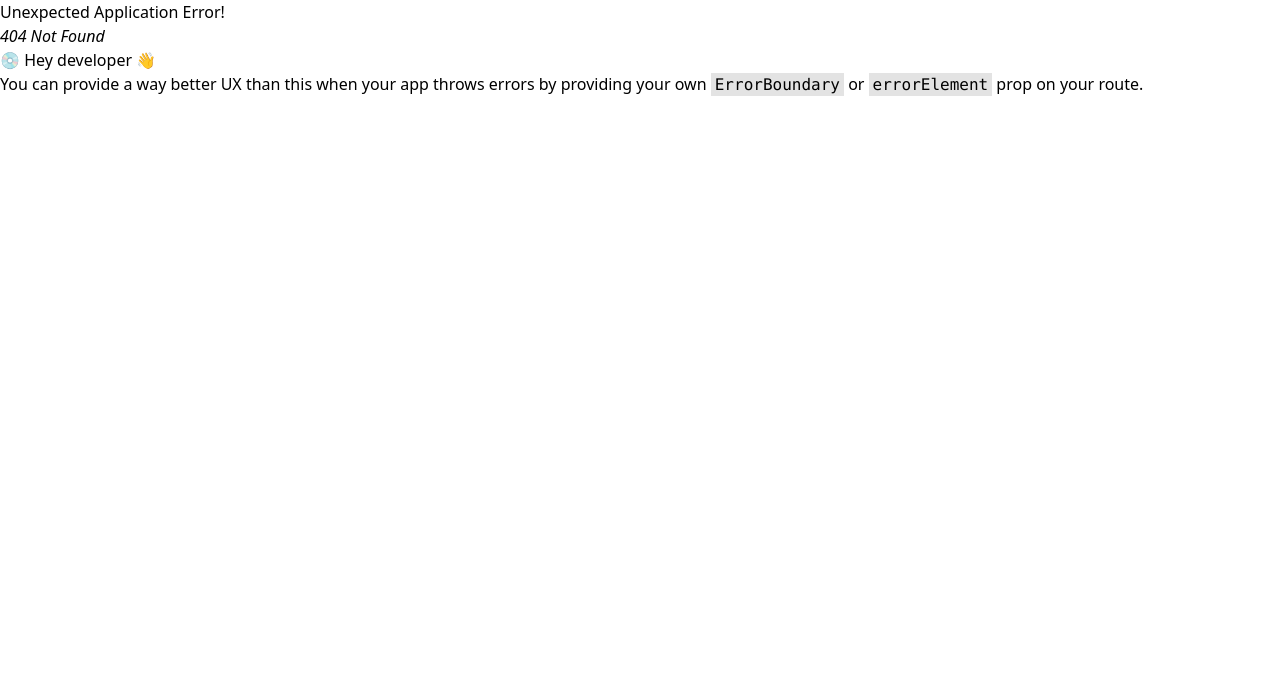
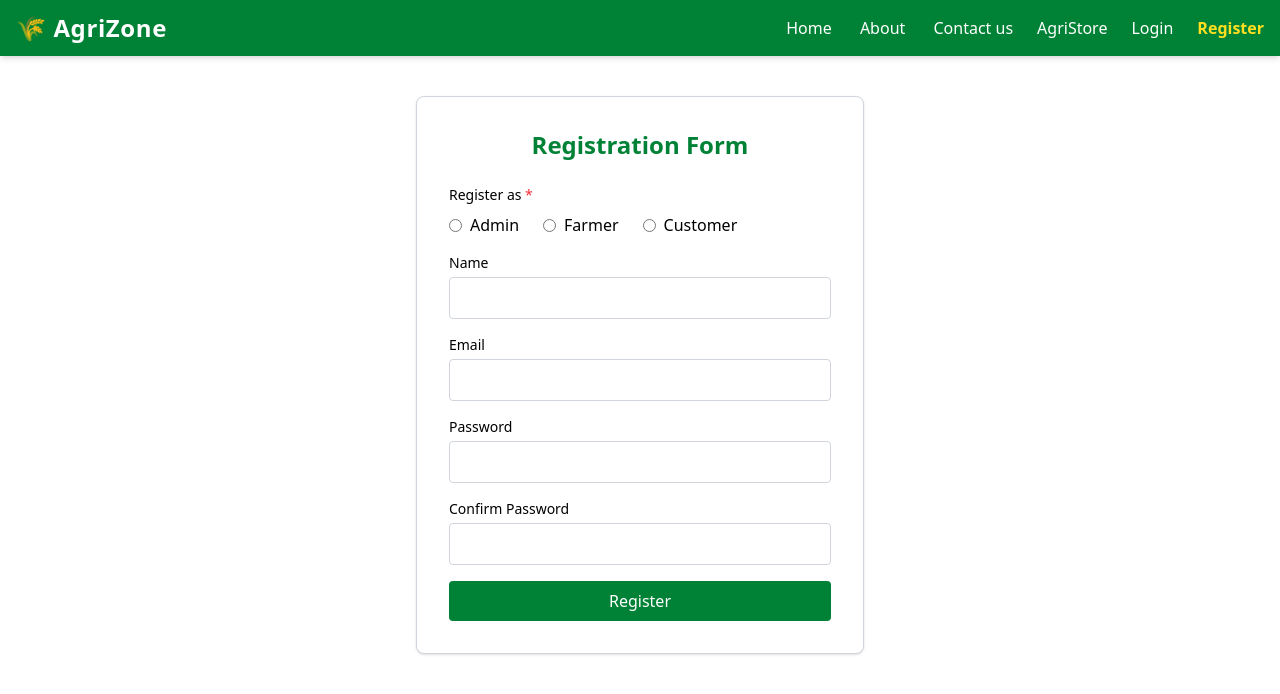
Before and after one commit to DipanshGore/agrizone, a React (Vite) app in the folder Client/: page /Register in a window 1280 px wide. Before the commit this address had no page. Shown: the top 694 px of the page. Built offline with nearby package versions, Linux system fonts and the light colour scheme.

Commit message:
registeration is done

```diff
--- a/Client/src/Routing/Router.jsx
+++ b/Client/src/Routing/Router.jsx
@@ -1,12 +1,25 @@
 import { createBrowserRouter } from 'react-router-dom';
 import App from '../App.jsx';
+import Register from '../pages/Register.jsx';
+import Home from '../pages/Home.jsx';
 
 const Routes = createBrowserRouter([
   {
     path: '/',
     element: <App />,
     children: [
-
+      {
+        index: true,
+        element: <Home />
+      },
+      {
+        path: '/Home',
+        element: <Home />
+      },
+      {
+        path: '/Register',
+        element: <Register />
+      }
     ],
   },
 ]);
--- /dev/null
+++ b/Client/src/pages/Home.jsx
@@ -0,0 +1,15 @@
+import React from 'react'
+
+const Home = () => {
+  return (
+    <div className='flex flex-col items-center justify-center min-h-screen text-black bg-white'>
+        <h1>Welcome to the Home Page of Agrizone</h1>
+        <p>This Website is under development.</p>
+        <p>🌾 Happy Farming! 🌾</p>
+        <p>Follow us on social media for the latest news and updates.</p>
+        <p>© 2025 Agrizone. All rights reserved.</p>
+    </div>
+  )
+}
+
+export default Home;
--- /dev/null
+++ b/Client/src/pages/Register.jsx
@@ -0,0 +1,189 @@
+import React, { useState } from 'react';
+
+const Register = () => {
+    const [form, setForm] = useState({
+        accountType: '',
+        name: '',
+        email: '',
+        password: '',
+        confirmPassword: '',
+        farmerType: '',
+    });
+    const [message, setMessage] = useState('');
+
+    const handleChange = (e) => {
+        setForm({
+            ...form,
+            [e.target.name]: e.target.value,
+        });
+    };
+
+    const handleAccountTypeChange = (e) => {
+        setForm({
+            ...form,
+            accountType: e.target.value,
+            farmerType: e.target.value === 'farmer' ? form.farmerType : '',
+        });
+    };
+
+    const handleSubmit = (e) => {
+        e.preventDefault();
+        if (!form.accountType) {
+            setMessage('Please select registration type.');
+            return;
+        }
+        if (form.password !== form.confirmPassword) {
+            setMessage('Passwords do not match!');
+            return;
+        }
+        if (form.accountType === 'farmer' && !form.farmerType) {
+            setMessage('Please select your farmer type.');
+            return;
+        }
+        setMessage(
+            `Registered as ${
+                form.accountType === 'Administrator'
+                    ? 'Administrator'
+                    : form.accountType === 'farmer'
+                    ? `Farmer (${form.farmerType})`
+                    : 'Customer'
+            }: ${form.name} (${form.email})`
+        );
+        setForm({
+            accountType: '',
+            name: '',
+            email: '',
+            password: '',
+            confirmPassword: '',
+            farmerType: '',
+        });
+    };
+
+    return (
+        <div className="max-w-md mx-auto mt-10 p-8 border border-gray-300 rounded-lg bg-white shadow">
+            <h2 className="text-2xl font-bold mb-6 text-green-700 text-center">Registration Form</h2>
+            <form onSubmit={handleSubmit} className="space-y-4">
+                <div>
+                    <label className="block mb-2 text-sm font-medium">Register as <span className="text-red-500">*</span></label>
+                    <div className="flex gap-6">
+                        <label className="flex items-center">
+                            <input
+                                type="radio"
+                                name="accountType"
+                                value="Administrator"
+                                checked={form.accountType === 'Administrator'}
+                                onChange={handleAccountTypeChange}
+                                required
+                                className="mr-2 cursor-pointer"
+                            />
+                            Admin
+                        </label>
+                        <label className="flex items-center">
+                            <input
+                                type="radio"
+                                name="accountType"
+                                value="farmer"
+                                checked={form.accountType === 'farmer'}
+                                onChange={handleAccountTypeChange}
+                                required
+                                className="mr-2 cursor-pointer"
+                            />
+                            Farmer
+                        </label>
+                        <label className="flex items-center">
+                            <input
+                                type="radio"
+                                name="accountType"
+                                value="customer"
+                                checked={form.accountType === 'customer'}
+                                onChange={handleAccountTypeChange}
+                                required
+                                className="mr-2 cursor-pointer"
+                            />
+                            Customer
+                        </label>
+                    </div>
+                </div>
+                <div>
+                    <label className="block mb-1 text-sm font-medium" htmlFor="name">Name</label>
+                    <input
+                        className="w-full p-2 border border-gray-300 rounded"
+                        type="text"
+                        name="name"
+                        id="name"
+                        value={form.name}
+                        onChange={handleChange}
+                        required
+                    />
+                </div>
+                <div>
+                    <label className="block mb-1 text-sm font-medium" htmlFor="email">Email</label>
+                    <input
+                        className="w-full p-2 border border-gray-300 rounded"
+                        type="email"
+                        name="email"
+                        id="email"
+                        value={form.email}
+                        onChange={handleChange}
+                        required
+                    />
+                </div>
+                <div>
+                    <label className="block mb-1 text-sm font-medium" htmlFor="password">Password</label>
+                    <input
+                        className="w-full p-2 border border-gray-300 rounded"
+                        type="password"
+                        name="password"
+                        id="password"
+                        value={form.password}
+                        onChange={handleChange}
+                        required
+                    />
+                </div>
+                <div>
+                    <label className="block mb-1 text-sm font-medium" htmlFor="confirmPassword">Confirm Password</label>
+                    <input
+                        className="w-full p-2 border border-gray-300 rounded"
+                        type="password"
+                        name="confirmPassword"
+                        id="confirmPassword"
+                        value={form.confirmPassword}
+                        onChange={handleChange}
+                        required
+                    />
+                </div>
+                {form.accountType === 'farmer' && (
+                    <div>
+                        <label className="block mb-1 text-sm font-medium" htmlFor="farmerType">
+                            Farmer Type <span className="text-red-500">*</span>
+                        </label>
+                        <select
+                            className="w-full p-2 border border-gray-300 rounded bg-white"
+                            name="farmerType"
+                            id="farmerType"
+                            value={form.farmerType}
+                            onChange={handleChange}
+                            required={form.accountType === 'farmer'}
+                        >
+                            <option value="" disabled>Select type</option>
+                            <option value="Crop Farmer">Crop Farmer</option>
+                            <option value="Dairy Farmer">Dairy Farmer</option>
+                            <option value="Poultry Farmer">Poultry Farmer</option>
+                            <option value="Fish Farmer">Fish Farmer</option>
+                            <option value="Other">Other</option>
+                        </select>
+                    </div>
+                )}
+                <button
+                    type="submit"
+                    className="w-full bg-green-700 hover:bg-green-800 text-white font-medium p-2 rounded transition cursor-pointer"
+                >
+                    Register
+                </button>
+            </form>
+            {message && <p className="mt-4 text-center text-green-600">{message}</p>}
+        </div>
+    );
+};
+
+export default Register;
```
